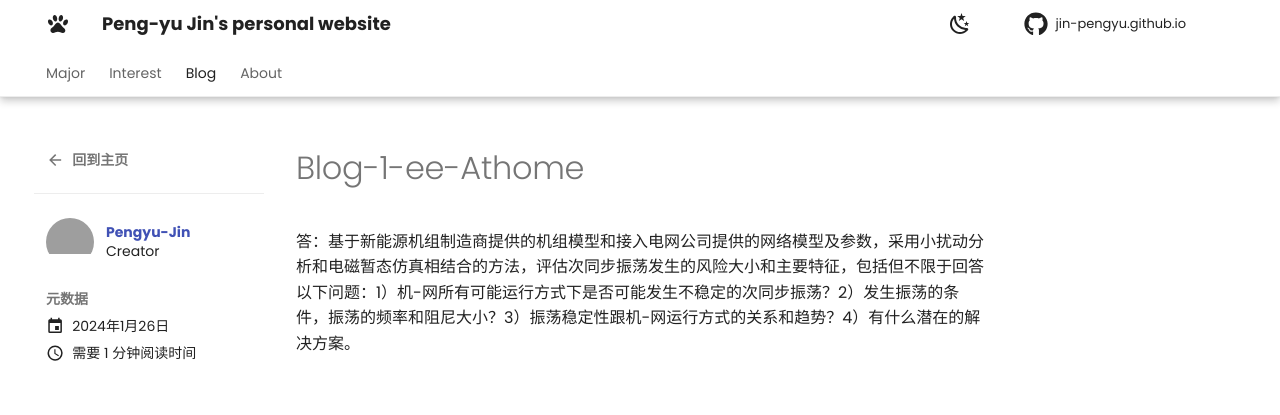
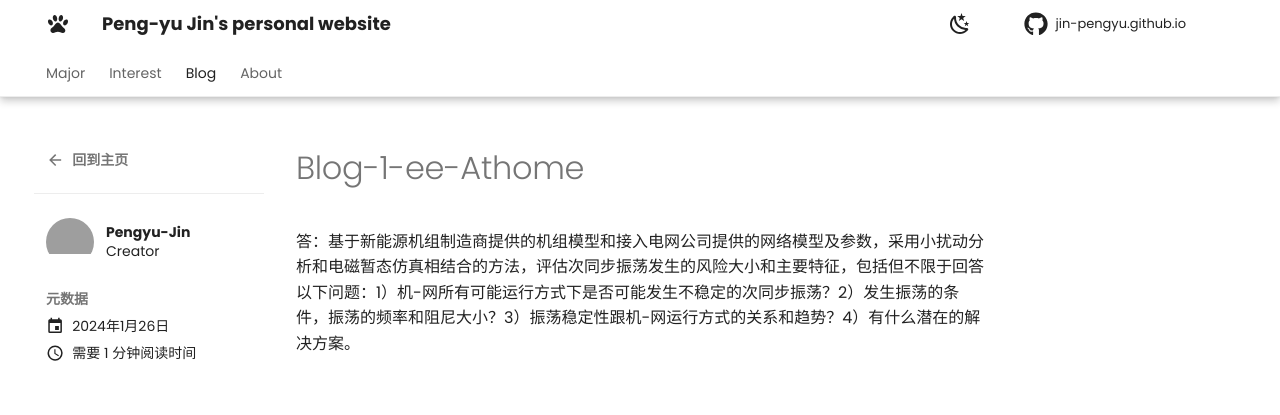
Before and after one commit to Pengyu-Jin/Pengyu-Jin.github.io, an MkDocs documentation site: the page built from docs/blog/posts/1.md, in a window 1280 px wide. Shown: the top 415 px of the page. Built offline with MkDocs 1.6.1 and Material for MkDocs 9.7.7, drawn with Linux system fonts in a browser that asks for light colours; comment, search, counter and statistics services are not loaded; grey boxes are pictures that could not be loaded.

Commit message:
style change 353

```diff
--- a/mkdocs.yml
+++ b/mkdocs.yml
@@ -107,8 +107,7 @@ plugins:
   - tags # 给单篇文章添加标签 https://squidfunk.github.io/mkdocs-material/setup/setting-up-tags/?h=tags
 plugins:
   - blog: #blog 插件
-      authors_profiles: true
-      blog_toc: true
+      blog_toc: true ##显示 Blog中每篇博客的标题 构成的目录
 
 
 
```
